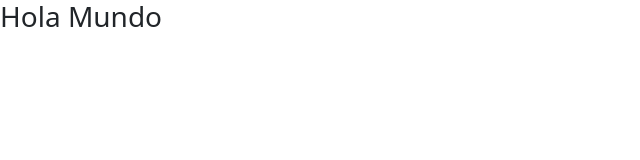
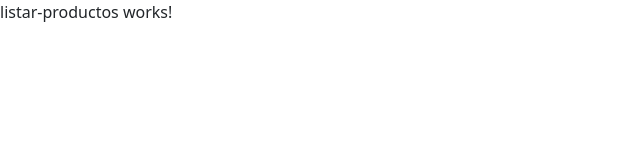
Before and after one commit to ManuelVillarVitoria/Angular_Node_Express_MongoDB_CRUD, an Angular app in the folder cliente/: page / in a window 1280 px wide. Shown: the top 160 px of the page, without its empty margins (0-640 px from the left). Built offline with nearby package versions, Linux system fonts and the light colour scheme.

Commit message:
adding routing

```diff
--- a/cliente/src/app/app-routing.module.ts
+++ b/cliente/src/app/app-routing.module.ts
@@ -1,7 +1,15 @@
 import { NgModule } from '@angular/core';
 import { RouterModule, Routes } from '@angular/router';
 
-const routes: Routes = [];
+import { CrearProductoComponent } from './components/crear-producto/crear-producto.component';
+import { ListarProductosComponent } from './components/listar-productos/listar-productos.component';
+
+const routes: Routes = [
+  { path: '', component: ListarProductosComponent},
+  { path: 'crear-producto', component: CrearProductoComponent},
+  { path: 'editar-producto/:id', component: CrearProductoComponent},
+  { path: '**', redirectTo: '', pathMatch: 'full'} // redirect error routes to home
+];
 
 @NgModule({
   imports: [RouterModule.forRoot(routes)],
--- a/cliente/src/app/app.component.html
+++ b/cliente/src/app/app.component.html
@@ -1 +1 @@
-<h3>Hola Mundo</h3>
+<router-outlet></router-outlet>
```
